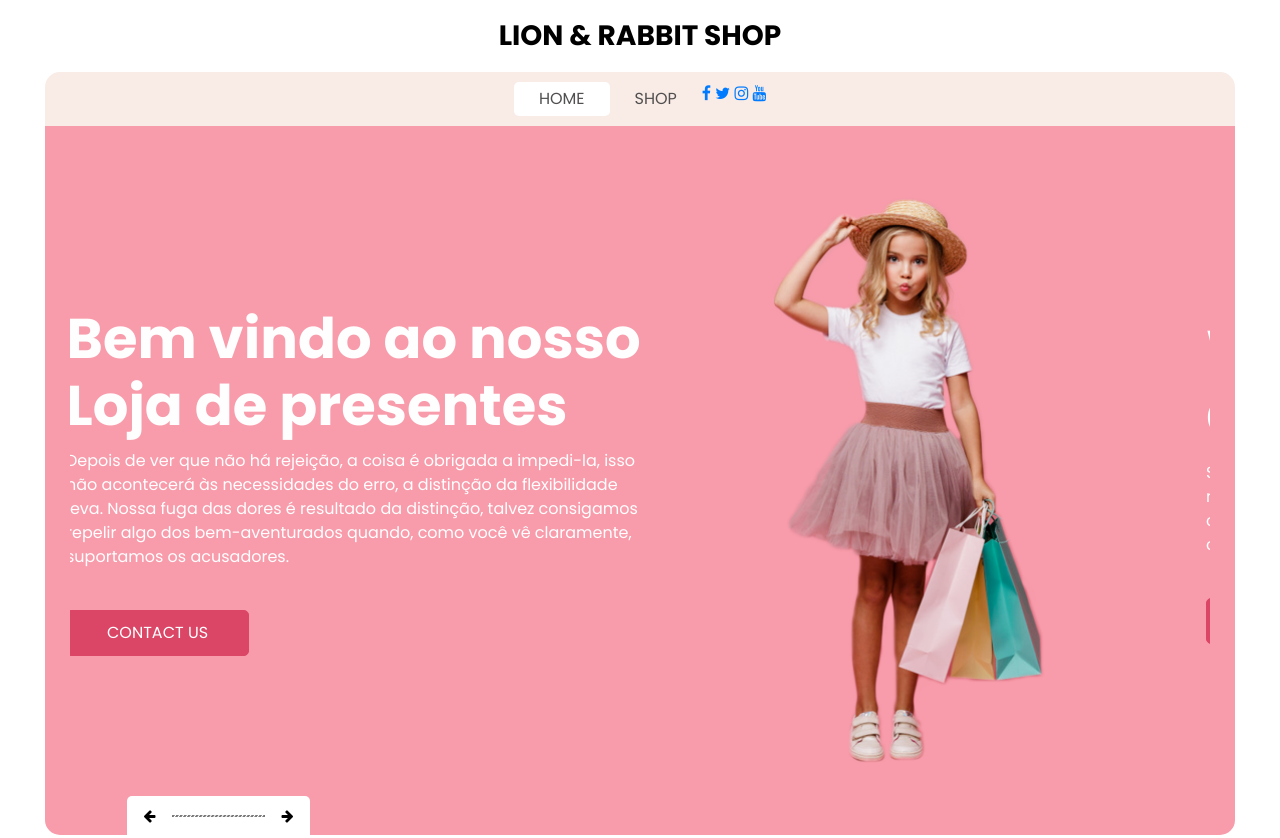
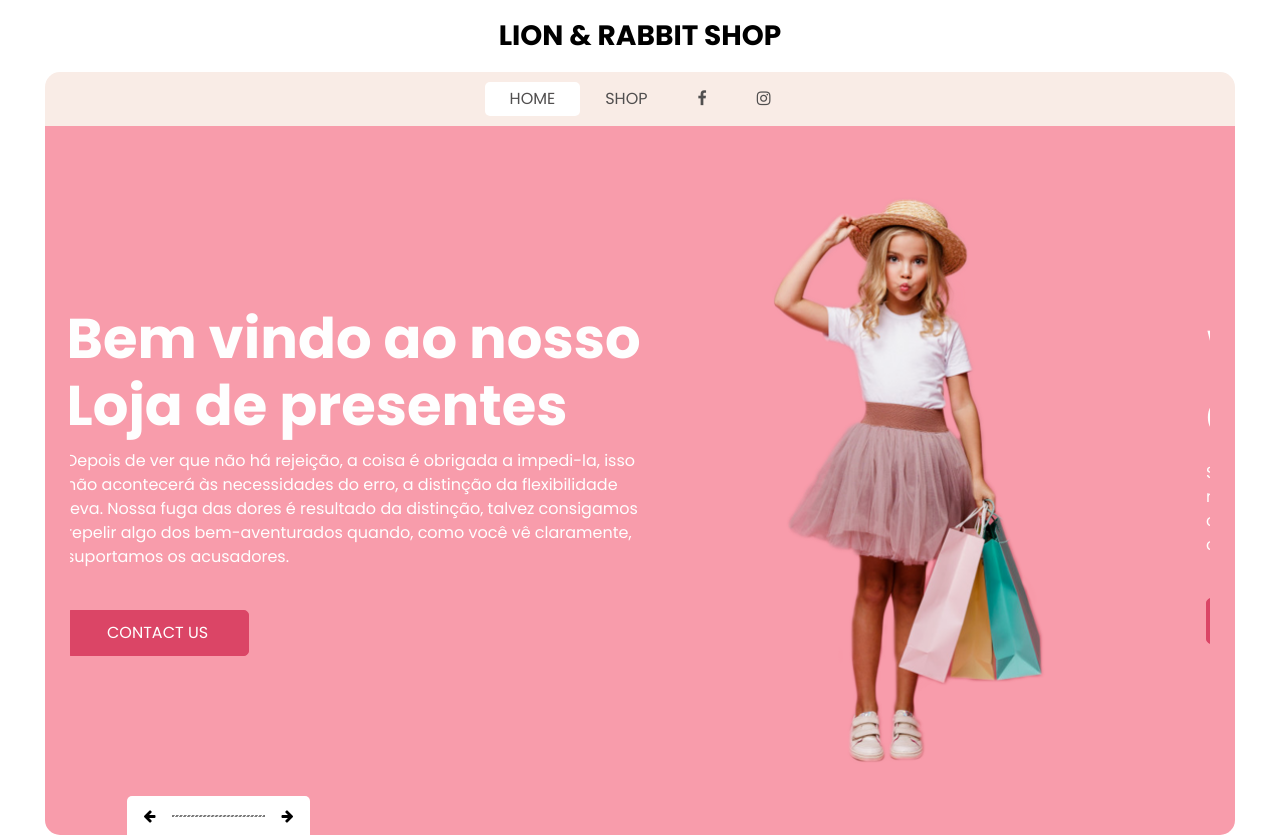
Before and after one commit to CythinaZ/CythinaZ, a plain HTML site: page index.html in a window 1280 px wide. Shown: the top 838 px of the page. Drawn offline with nearby package versions, Linux system fonts and the light colour scheme.

Commit message:
instgram heder

```diff
--- a/index.html
+++ b/index.html
@@ -53,22 +53,16 @@
                 Shop
               </a>
             </li>
-            <div class="social_container">
-              <div class="social_box">
-                <a href="">
-                  <i class="fa fa-facebook" aria-hidden="true"></i>
-                </a>
-                <a href="">
-                  <i class="fa fa-twitter" aria-hidden="true"></i>
-                </a>
-                <a href="">
-                  <i class="fa fa-instagram" aria-hidden="true"></i>
-                </a>
-                <a href="">
-                  <i class="fa fa-youtube" aria-hidden="true"></i>
-                </a>
-              </div>
-            </div>
+            <li class="nav-item">
+              <a class="nav-link" href="shop.html">
+                <i class="fa fa-facebook" aria-hidden="true"></i>
+              </a>
+            </li>
+            <li class="nav-item">
+              <a class="nav-link" href="shop.html">
+                <i class="fa fa-instagram" aria-hidden="true"></i>
+              </a>
+            </li>
             <!-- <li class="nav-item">
               <a class="nav-link" href="why.html">
                 Why Us
```
